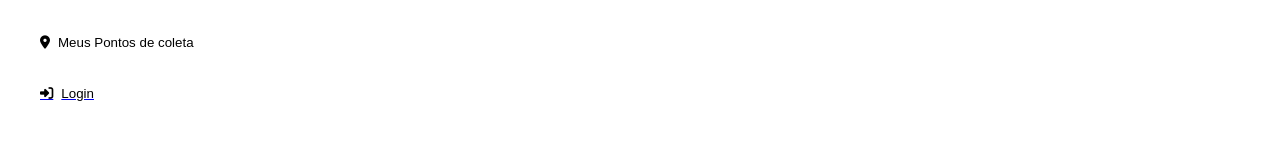
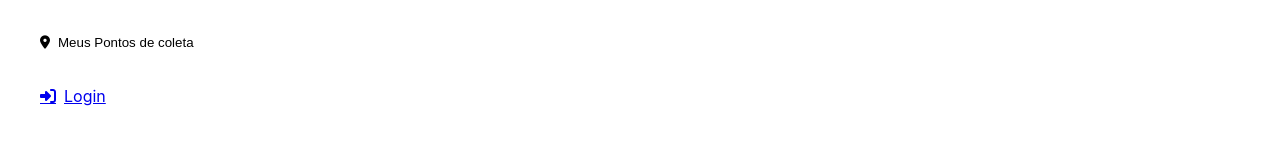
Before and after one commit to renemennab/projeto-aluguel-de-bicicleta-mobile, a React (Create React App) app in the folder code/ts/: page / in a window 1280 px wide. Shown: the part 1127-1272 px from the top of the page. Built offline with nearby package versions, Linux system fonts and the light colour scheme; no server answers.

Commit message:
remove button from login in menu

```diff
--- a/code/ts/src/navBar/menuOptions.tsx
+++ b/code/ts/src/navBar/menuOptions.tsx
@@ -49,11 +49,9 @@ export function MenuOptions({ selectedView, setSelectedView }: IProps): JSX.Elem
                     </button>
                 </li>
                 <li className={`menuOptions--optionList__item `}>
-                    <Link to={ROUTES.LOGIN}>
-                        <button className={`menuOptions--optionList__item--button `}>
-                            <i className="fas fa-sign-in-alt"></i>
-                            Login
-                        </button>
+                    <Link to={ROUTES.LOGIN} className={`menuOptions--optionList__item--button `}>
+                        <i className="fas fa-sign-in-alt"></i>
+                        Login
                     </Link>
                 </li>
             </ul>
```
